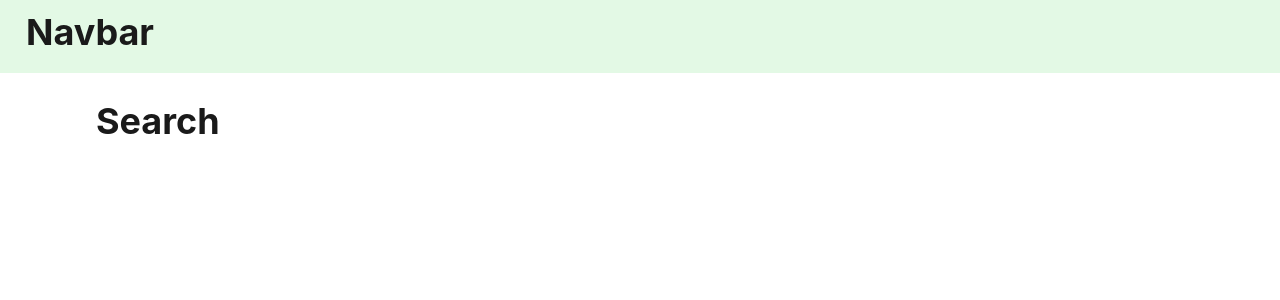
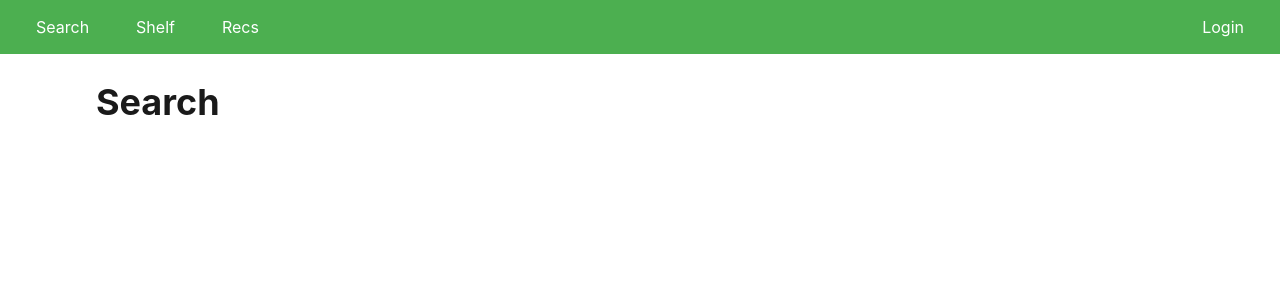
Before and after one commit to tannerflake/WellRead-v1, a React app in the folder client/: page / in a window 1280 px wide. Shown: the top 300 px of the page. Built offline with nearby package versions, Linux system fonts and the light colour scheme; the HTML template or start-up script is replaced by a standard one.

Commit message:
completed the nav bar with styling

```diff
--- a/client/src/components/Navbar.tsx
+++ b/client/src/components/Navbar.tsx
@@ -1,5 +1,5 @@
 import { useState, useEffect } from 'react';
-//import { Link } from 'react-router-dom';
+import { Link } from 'react-router-dom';
 import auth from '../utils/auth';
 
 const Navbar = () => {
@@ -19,11 +19,14 @@ const Navbar = () => {
   }, [loginCheck]);  // Dependency array ensures useEffect runs when loginCheck changes
 
   return (
-    <div className="display-flex justify-space-between align-center py-2 px-5 mint-green">
-      <h1>
-        Navbar
-      </h1>
-      <div>
+    <div className="navbar">
+      <div className="nav-links-left nav-links">
+        <Link to="/search">Search</Link>
+        <Link to="/shelf">Shelf</Link>
+        <Link to="/recommendations">Recs</Link>
+      </div>
+      <div className="nav-links-right nav-links">
+        <Link to="/login">Login</Link>
         {
           // Conditional rendering based on loginCheck state
           loginCheck && (
@@ -35,7 +38,7 @@ const Navbar = () => {
         }
       </div>
     </div>
-  )
+  );
 }
 
 export default Navbar;
--- a/client/src/index.css
+++ b/client/src/index.css
@@ -1706,3 +1706,49 @@ form [type='radio'] {
     align-content: center;
   }
 }
+
+.navbar {
+  display: flex;
+  justify-content: space-between;
+  align-items: center;
+  padding: 10px 20px;
+  background-color: #4CAF50; /* Mint green background */
+  color: white;
+}
+
+.navbar h1 {
+  margin: 0;
+  font-size: 24px;
+}
+
+.navbar .nav-links-left,
+.navbar .nav-links-right {
+  display: flex;
+  gap: 15px;
+}
+
+.navbar .nav-links a {
+  color: white;
+  text-decoration: none;
+  padding: 8px 16px;
+  border-radius: 4px;
+  transition: background-color 0.3s;
+}
+
+.navbar .nav-links a:hover {
+  background-color: #45a049; /* Darker green on hover */
+}
+
+.navbar .btn {
+  background-color: #f44336; /* Red background for logout button */
+  color: white;
+  border: none;
+  padding: 8px 16px;
+  border-radius: 4px;
+  cursor: pointer;
+  transition: background-color 0.3s;
+}
+
+.navbar .btn:hover {
+  background-color: #d32f2f; /* Darker red on hover */
+}
```
